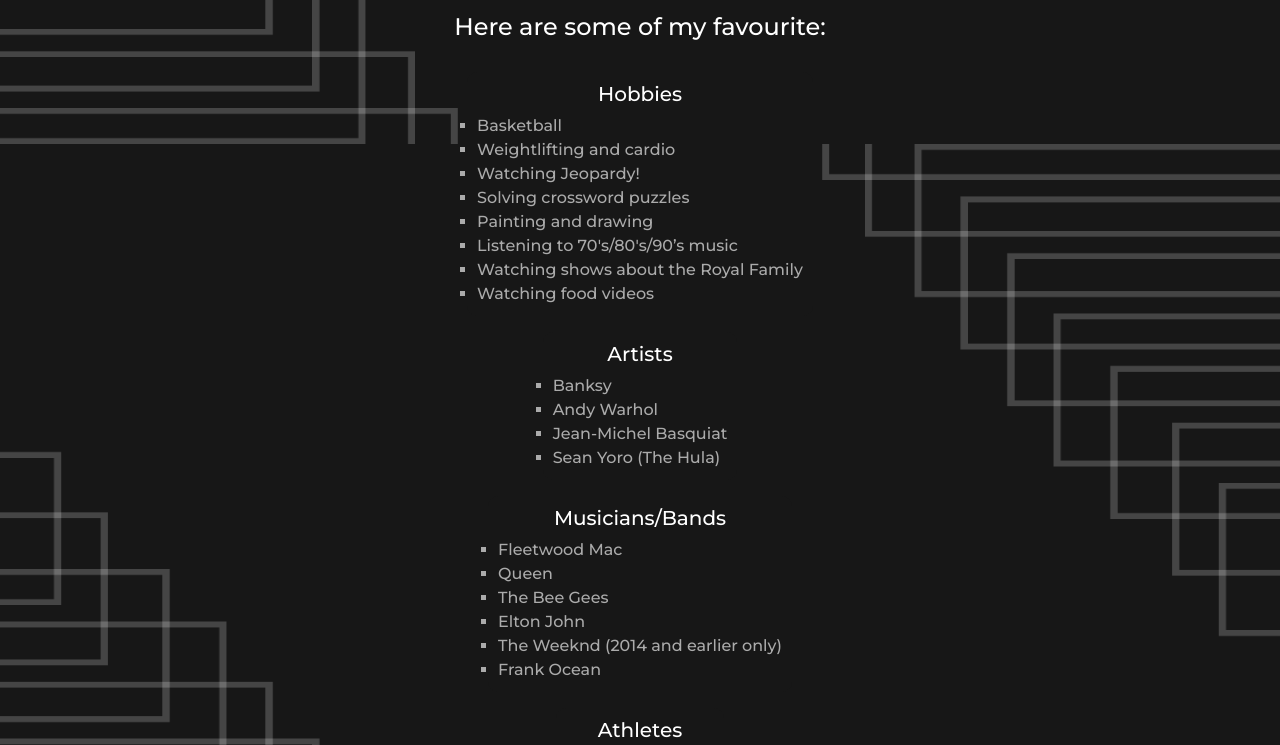
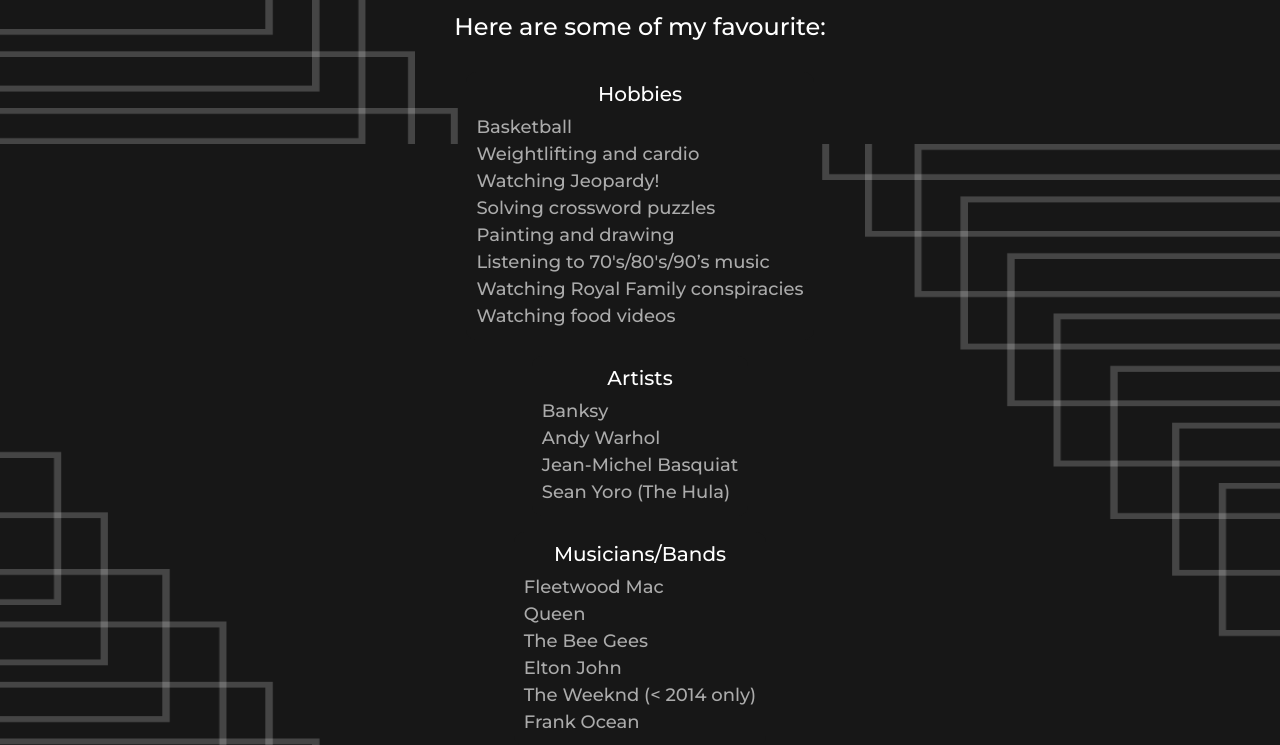
Before and after one commit to emmajonas/emmajonas.github.io, a plain HTML site: page aboutme.html in a window 1280 px wide. Shown: the part 656-1401 px from the top of the page. Drawn offline with nearby package versions, Linux system fonts and the light colour scheme.

Commit message:
some styling changes

```diff
--- a/aboutme.html
+++ b/aboutme.html
@@ -63,7 +63,7 @@
                 <li>Solving crossword puzzles</li>
                 <li>Painting and drawing</li>
                 <li>Listening to 70's/80's/90’s music</li>
-                <li>Watching shows about the Royal Family</li>
+                <li>Watching Royal Family conspiracies</li>
                 <li>Watching food videos</li>
 
             </ul>
@@ -80,7 +80,7 @@
                 <li>Queen</li>
                 <li>The Bee Gees</li>
                 <li>Elton John</li>
-                <li>The Weeknd (2014 and earlier only)</li>
+                <li>The Weeknd (&lt; 2014 only)</li>
                 <li>Frank Ocean</li>
             </ul>
             <ul>
--- a/css/aboutme.css
+++ b/css/aboutme.css
@@ -52,7 +52,8 @@
 }
 
 .content ul {
-    list-style-type: square;
+    list-style-type: none;
+    font-size: 18px;
 }
 
 .content ul li {
```
